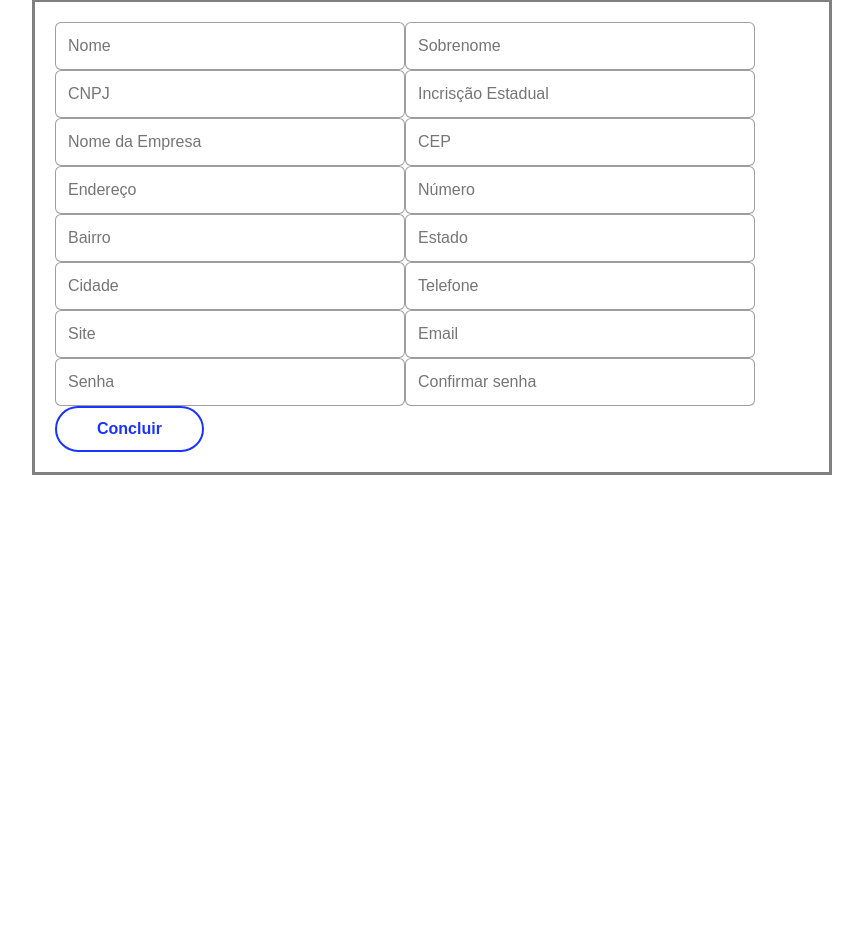
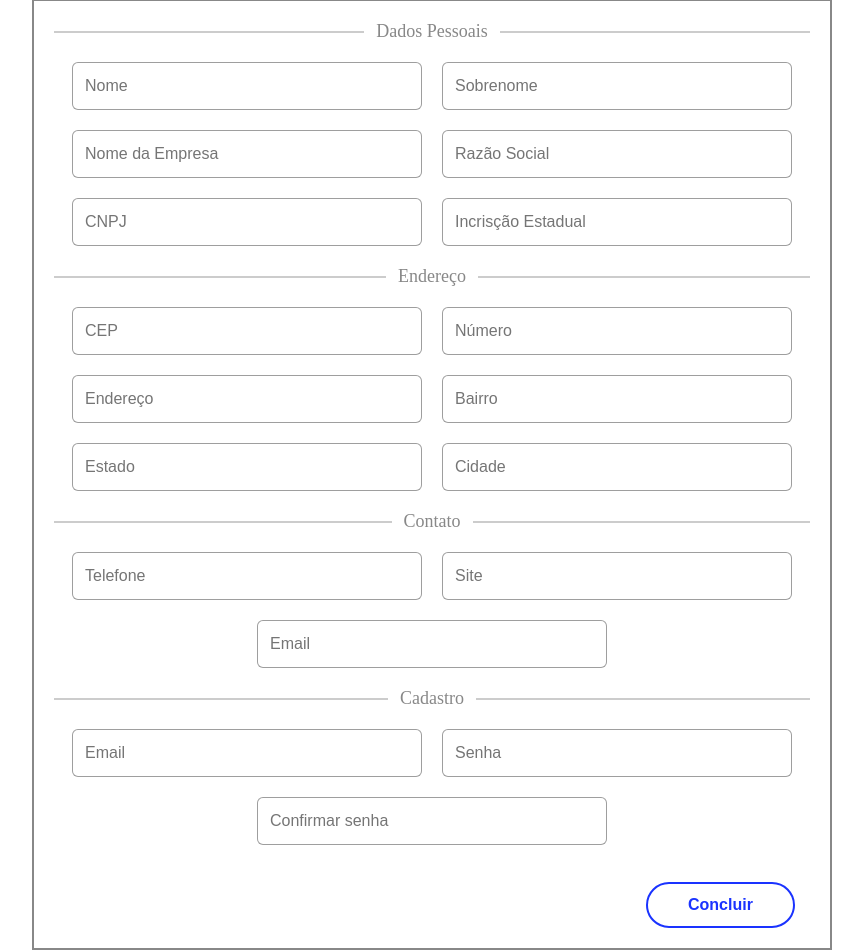
Before and after one commit to muriloap/Projeto_Integrador, a Next.js app: page /cadastro in a window 1280 px wide. Shown: the part 107-1059 px from the top of the page, without its empty margins (208-1071 px from the left). Before the commit the page ends 800 px from the top, so only its background shows below. Built offline with nearby package versions, Linux system fonts and the light colour scheme; some icons are missing.

Commit message:
Continuação front

```diff
--- a/src/app/cadastro/page.tsx
+++ b/src/app/cadastro/page.tsx
@@ -1,13 +1,13 @@
 'use client'
 import { Box, Container, rgbToHex } from '@mui/material';
 import TxtField from '../components/TxtField';
-import Botão from '../components/Botao';
 import { useState } from 'react';
 import axios from 'axios';
 import Selection from "../components/Selection"
 import styles from "./styles.module.css"
 import { green } from '@mui/material/colors';
-import Divisao from '../components/Divisão';
+import Divisao from '../components/Divisao';
+import Btn from '../components/Btn';
 
 
 
@@ -42,13 +42,11 @@ export default function Home() {
     }
 
 
-
     function cadastro() {
 
     }
 
     return (
-
         <>
             <div className={styles.containerp}>
 
@@ -59,17 +57,13 @@ export default function Home() {
 
                 </div>
 
-
-
                 <div className={styles.containers}>
-
-
 
                     {
                         selection === "PF" ?
                             (<>
                                 <div className={styles.dadosp}>
-                            <Divisao title="Dados Pessoais"/>
+                                    <Divisao title="Dados Pessoais" />
                                     <TxtField label="Nome" type="text" onChange={setNome} />
                                     <TxtField label="Sobrenome" type="text" onChange={setLastName} />
                                     <TxtField label="CPF" type="text" onChange={setDocument} />
@@ -79,7 +73,7 @@ export default function Home() {
 
                                 <div className={styles.end}>
 
-                            <Divisao title="Endereço"/>
+                                    <Divisao title="Endereço" />
                                     <TxtField label="CEP" type="text" onChange={setCep} />
                                     <TxtField label="Endereço" type="text" onChange={setAddress} />
                                     <TxtField label="Número" type="text" onChange={setNumber} />
@@ -91,43 +85,74 @@ export default function Home() {
 
                                 <div className={styles.contato}>
 
-                            <Divisao title="Contato"/>
+                                    <Divisao title="Contato" />
                                     <TxtField label="Telefone" type="text" onChange={setPhone} />
                                     <TxtField label="Site" type="text" onChange={setSite} />
-
+                                    <TxtField label="Email" type="text" onChange={setEmail} />
                                 </div>
 
+                                <div className={styles.cadastro}>
+
+                                    <Divisao title="Cadastro " />
                                     <TxtField label="Email" type="text" onChange={setEmail} />
                                     <TxtField label="Senha" type="password" onChange={setPassword} />
                                     <TxtField label="Confirmar senha" type="password" onChange={setEmail} />
 
+                                </div>
 
-                            <Botão variant="outline" onClick={cadastro} label="Concluir" />
+                                <div className={styles.btn}>
+                                    <Btn variant="outline" onClick={cadastro} label="Concluir" />
+                                </div>
 
                             </>) :
                             (<>
 
+                                <div className={styles.dadosp}>
+                                    <Divisao title="Dados Pessoais" />
                                     <TxtField label="Nome" type="text" onChange={setNome} />
                                     <TxtField label="Sobrenome" type="text" onChange={setLastName} />
+                                    <TxtField label="Nome da Empresa" type="text" onChange={setCompanyName} />
+                                    <TxtField label="Razão Social" type="text" onChange={setCompanyName} />
                                     <TxtField label="CNPJ" type="text" onChange={setDocument} />
                                     <TxtField label="Incrisção Estadual" type="text" onChange={setStateRegistrion} />
-                            <TxtField label="Nome da Empresa" type="text" onChange={setCompanyName} />
+
+                                </div>
+
+                                <div className={styles.end}>
+
+                                    <Divisao title="Endereço" />
                                     <TxtField label="CEP" type="text" onChange={setCep} />
+                                    <TxtField label="Número" type="text" onChange={setNumber} />
                                     <TxtField label="Endereço" type="text" onChange={setAddress} />
-                            <TxtField label="Número" type="text" onChange={setNumber} />
                                     <TxtField label="Bairro" type="text" onChange={setNeighborhood} />
                                     <TxtField label="Estado" type="text" onChange={setState} />
                                     <TxtField label="Cidade" type="text" onChange={setCity} />
+
+                                </div>
+
+                                <div className={styles.contato}>
+
+                                    <Divisao title="Contato" />
                                     <TxtField label="Telefone" type="text" onChange={setPhone} />
                                     <TxtField label="Site" type="text" onChange={setSite} />
                                     <TxtField label="Email" type="text" onChange={setEmail} />
+                                </div>
+
+                                <div className={styles.cadastro}>
+
+                                    <Divisao title="Cadastro " />
+                                    <TxtField label="Email" type="text" onChange={setEmail} />
                                     <TxtField label="Senha" type="password" onChange={setPassword} />
                                     <TxtField label="Confirmar senha" type="password" onChange={setEmail} />
-                            <Botão variant="outline" onClick={cadastro} label="Concluir" />
+
+                                </div>
+
+                                <div className={styles.btn}>
+                                    <Btn variant="outline" onClick={cadastro} label="Concluir" />
+                                </div>
 
                             </>)
                     }
-
 
                 </div>
             </div>
--- a/src/app/cadastro/styles.module.css
+++ b/src/app/cadastro/styles.module.css
@@ -7,12 +7,13 @@
     width: 800px;
     display: flex;
     gap: px;
-    border: 3px solid gray;
+    border: 2px solid #888;
     padding: 20px;
     margin: 30px;
     flex-wrap: wrap;
     align-items: center;
     margin: auto;
+    margin-bottom: 20px;
 
 }
 
@@ -40,6 +41,16 @@
     align-items: center;
     justify-content: center;
     padding-top: 20px;
+
+}
+
+.cadastro{
+    display: flex;
+    gap: 20px;
+    flex-wrap: wrap;
+    align-items: center;
+    justify-content: center;
+    padding-top: 20px;
 }
 
 .end{
@@ -50,3 +61,11 @@
     justify-content: center;
     padding-top: 20px;
 }
+
+.btn {
+    display: flex;
+    justify-content: center;
+    align-items: center;
+    margin-left: 37rem;
+    margin-top: 2.3rem;
+}
--- a/src/app/components/Botao/index.tsx
+++ b/src/app/components/Btn/index.tsx
@@ -7,7 +7,7 @@ type Props = {
   onClick(): void;
 };
 
-export default function Button(props: Props) {
+export default function Btn(props: Props) {
   const cls = `${styles.btn} ${props.variant === "outline" ? styles["btn-outline"] : styles["btn-primary"]}`;
 
 
--- a/src/app/login/page.tsx
+++ b/src/app/login/page.tsx
@@ -6,7 +6,7 @@ import { useState } from 'react';
 import { Login } from '@mui/icons-material';
 import axios from 'axios';
 import styles from "./styles.module.css"
-import Botão from '../components/Botao';
+import Botão from '../components/Btn';
 import { useRouter } from "next/navigation";
 
 
```
Also changed, not shown: src/app/components/Btn/styles.module.css (renamed from src/app/components/Botao/styles.module.css), src/app/components/Divisao/index.tsx (renamed from src/app/components/Divisão/index.tsx), src/app/components/Divisao/styles.module.css (renamed from src/app/components/Divisão/styles.module.css). Lines whose indentation alone changed are shown as unchanged.
